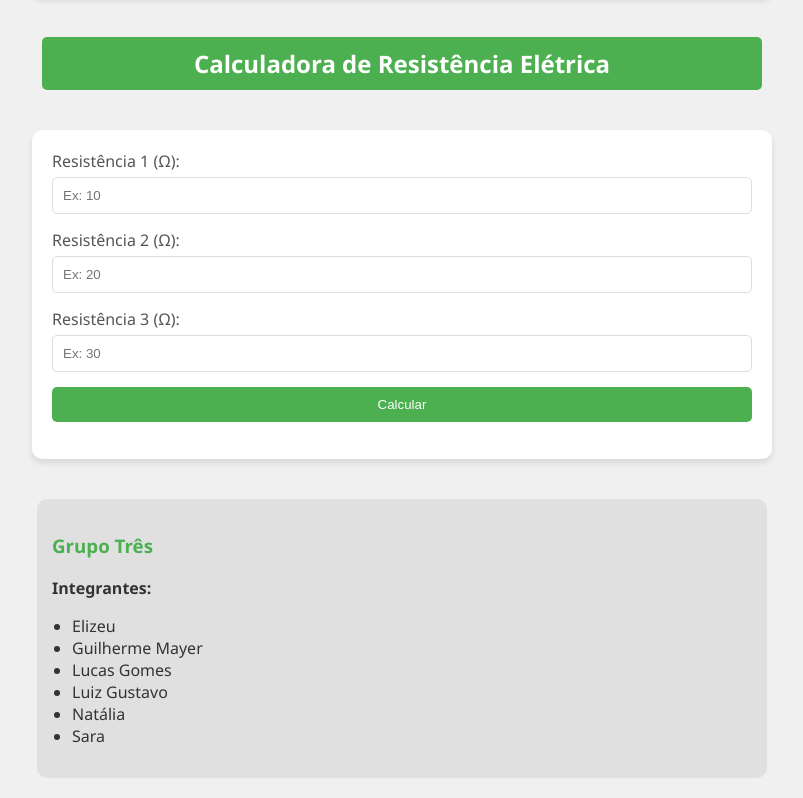
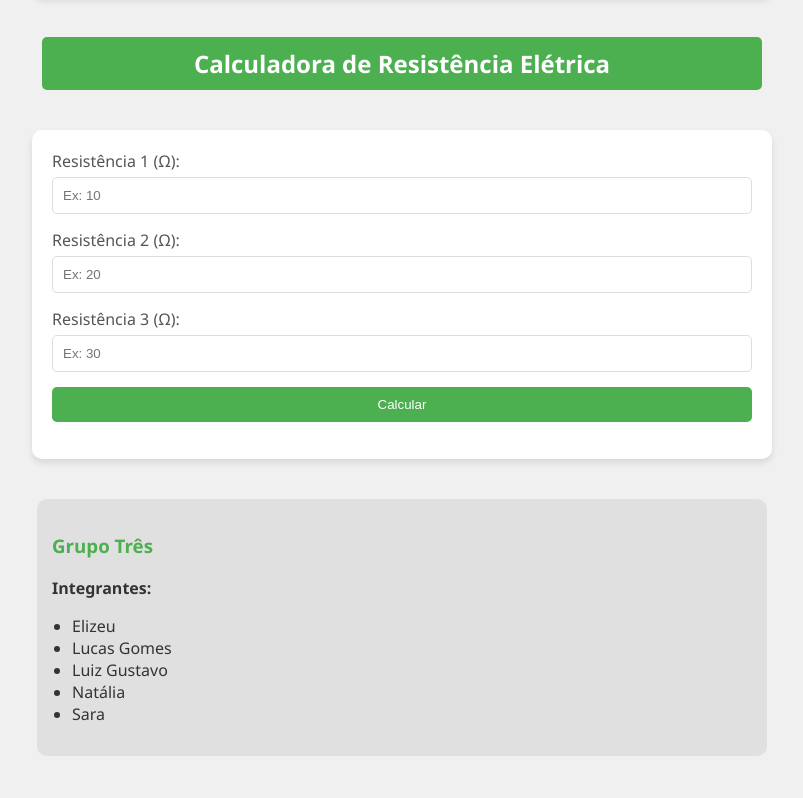
Before and after one commit to Rikonha/site, a plain HTML site: page index.html in a window 1280 px wide. Shown: the part 2140-2938 px from the top of the page, without its empty margins (238-1041 px from the left). After the commit the page ends 2916 px from the top, so only its background shows below. Drawn offline with Linux system fonts and the light colour scheme.

Commit message:
Update index.html

```diff
--- a/index.html
+++ b/index.html
@@ -180,7 +180,6 @@
         <p><strong>Integrantes:</strong></p>
         <ul>
             <li>Elizeu</li>
-            <li>Guilherme Mayer</li>
             <li>Lucas Gomes</li>
             <li>Luiz Gustavo</li>
             <li>Natália</li>
```
